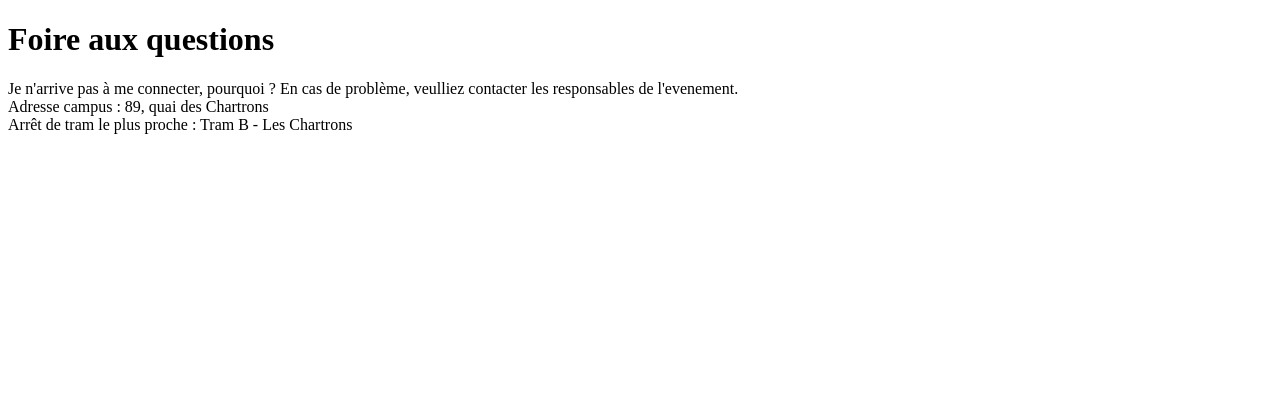
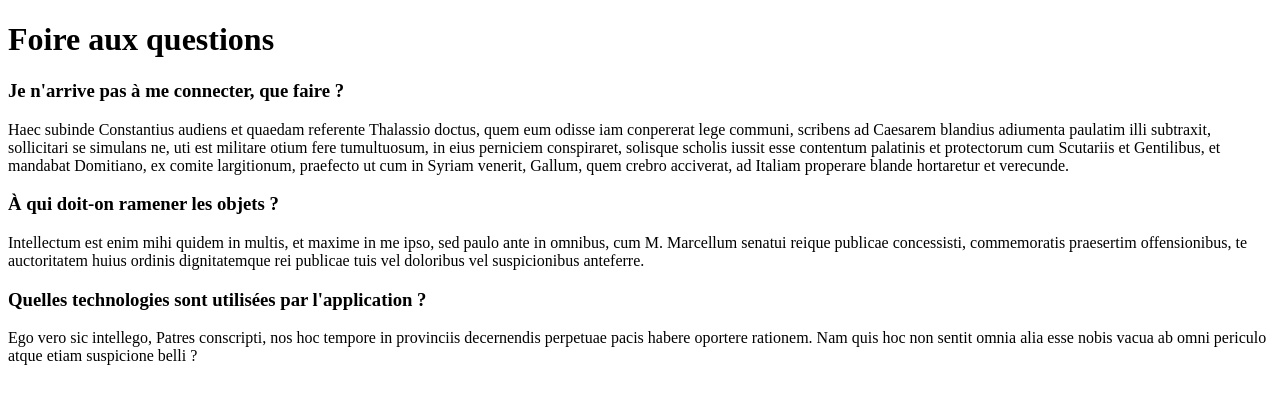
Before and after one commit to OsaAjani/Y-Camp, a PHP site: template templates/indexQuestions.php in a window 1280 px wide. Shown: the top 404 px of the page. Run offline with PHP 8.4, Linux system fonts and the light colour scheme; the template is opened without the code that fills it, so the values that code supplies are empty; some libraries are stand-ins or nearby versions.

Commit message:
Mise à jour du style de la page questions

```diff
--- a/templates/indexQuestions.php
+++ b/templates/indexQuestions.php
@@ -2,13 +2,20 @@
 	<span class="go-back-arrow control ion-ios-arrow-thin-left" target="<?php secho($this->generateUrl('index', 'email')); ?>" target-id="index-email" animation="slideInLeft" ></span>
 	<h1>Foire aux questions</h1>
 
-	<div class="icons-top"> </div>
-	<div class="info-user">
-		<label class="col-xs-12 bold">Je n'arrive pas à me connecter, pourquoi ? </label><span class="col-xs-12 text-right" >En cas de problème, veulliez contacter les responsables de l'evenement.</span>
-		<div class="clearfix"></div>
-		<label class="col-xs-12"> Adresse campus : </label><span class="col-xs-12 text-right" >89, quai des Chartrons</span>
-		<div class="clearfix"></div>
-		<label class="col-xs-12 bold"> Arrêt de tram le plus proche : </label><span class="col-xs-12 text-right" >Tram B - Les Chartrons</span>
-		<div class="clearfix"></div>
+	<div id="index-questions-container" class="col-xs-10 col-xs-offset-1">
+		<h3 class="index-questions-question">Je n'arrive pas à me connecter, que faire ?</h3>
+		<div class="index-questions-reponse">
+			Haec subinde Constantius audiens et quaedam referente Thalassio doctus, quem eum odisse iam conpererat lege communi, scribens ad Caesarem blandius adiumenta paulatim illi subtraxit, sollicitari se simulans ne, uti est militare otium fere tumultuosum, in eius perniciem conspiraret, solisque scholis iussit esse contentum palatinis et protectorum cum Scutariis et Gentilibus, et mandabat Domitiano, ex comite largitionum, praefecto ut cum in Syriam venerit, Gallum, quem crebro acciverat, ad Italiam properare blande hortaretur et verecunde.
+		</div>
+
+		<h3 class="index-questions-question">À qui doit-on ramener les objets ?</h3>
+		<div class="index-questions-reponse">
+			Intellectum est enim mihi quidem in multis, et maxime in me ipso, sed paulo ante in omnibus, cum M. Marcellum senatui reique publicae concessisti, commemoratis praesertim offensionibus, te auctoritatem huius ordinis dignitatemque rei publicae tuis vel doloribus vel suspicionibus anteferre.
+		</div>
+
+		<h3 class="index-questions-question">Quelles technologies sont utilisées par l'application ?</h3>
+		<div class="index-questions-reponse">
+			Ego vero sic intellego, Patres conscripti, nos hoc tempore in provinciis decernendis perpetuae pacis habere oportere rationem. Nam quis hoc non sentit omnia alia esse nobis vacua ab omni periculo atque etiam suspicione belli ?
+		</div>
 	</div>
 </div>
```
Also changed, not shown: css/style.css (+14 -0 lines).
